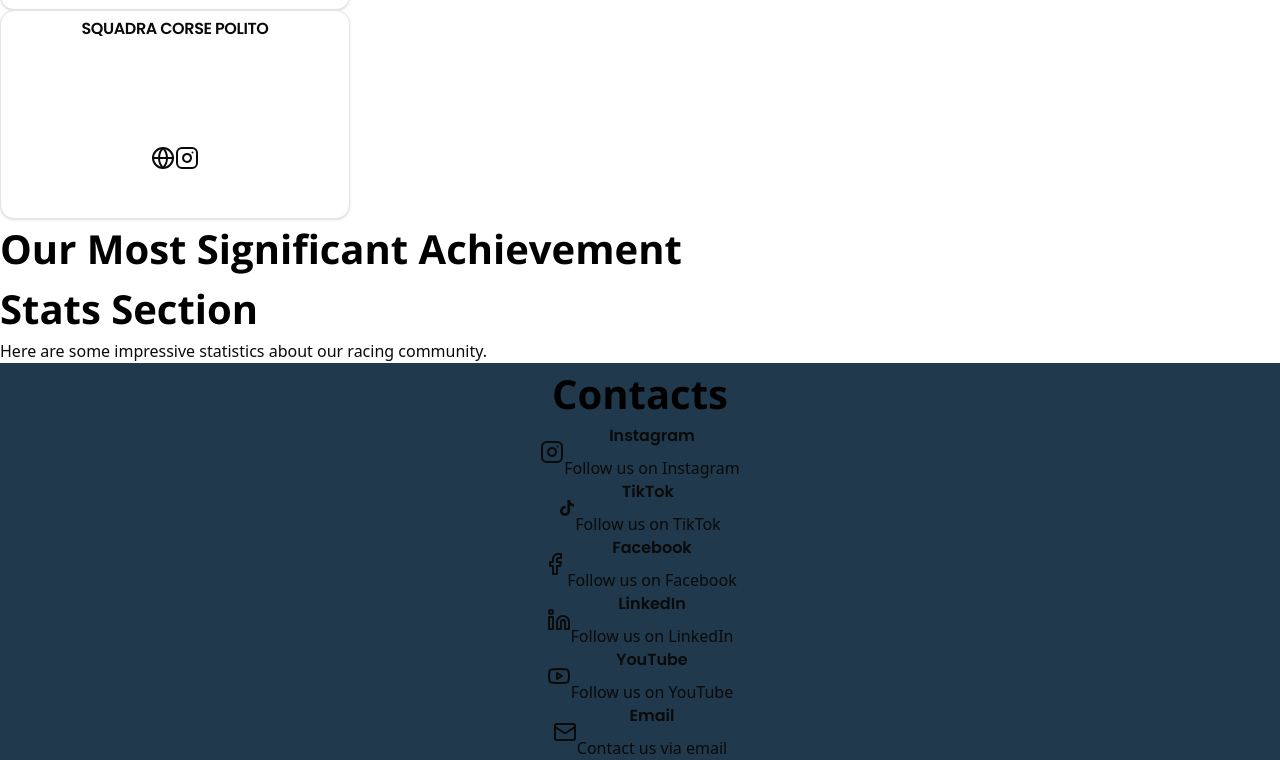
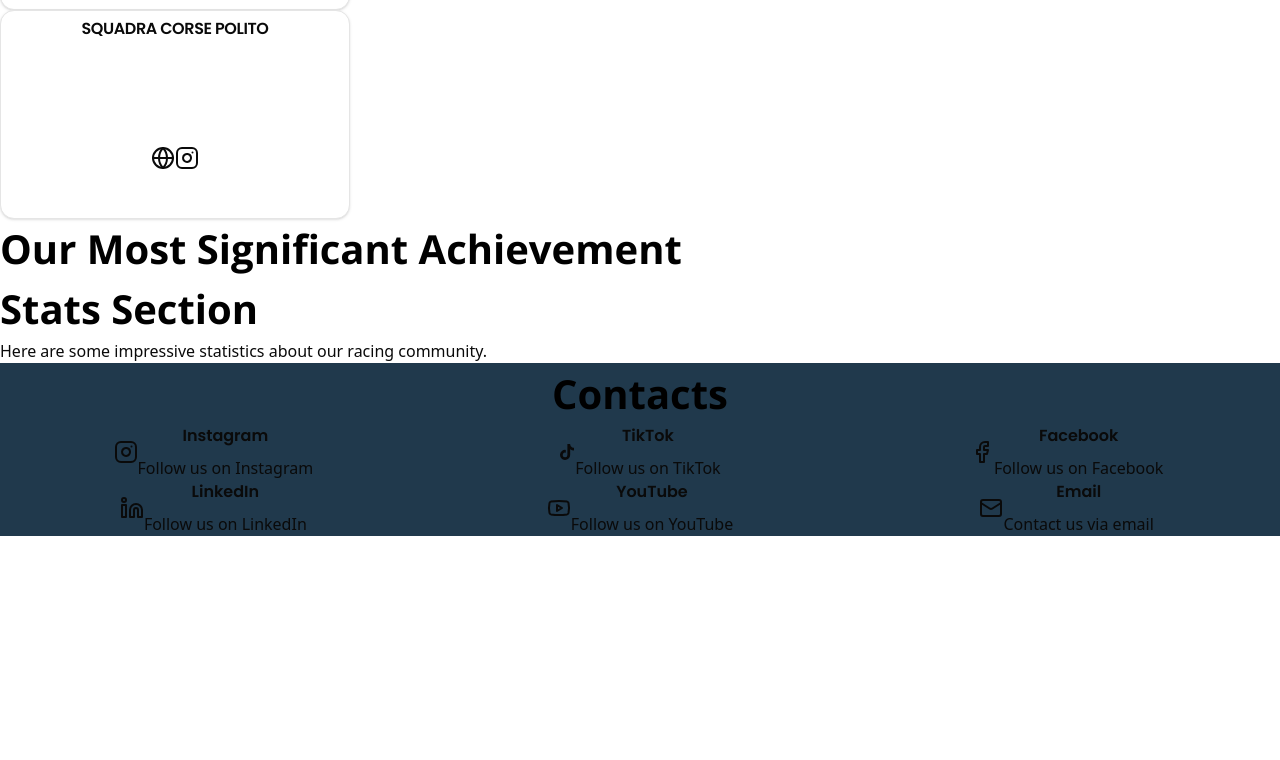
Before and after one commit to notnimo/revolution-racing-web, a Next.js app: page / in a window 1280 px wide. Shown: the part 4246-5006 px from the top of the page. After the commit the page ends 4782 px from the top, so only its background shows below. Built offline with nearby package versions, Linux system fonts and the light colour scheme.

Commit message:
fix: issue with grid not applying resolved

```diff
--- a/src/ui/contacts/badge-section.tsx
+++ b/src/ui/contacts/badge-section.tsx
@@ -8,10 +8,15 @@ function calcRowsCols(numContacts: number): [number, number] {
 
 export function BadgeSection({ contacts }: { contacts: ContactPack }) {
   const [rows, cols] = calcRowsCols(contacts.length);
-  const wrapperStyle = `grid grid-cols-${cols} grid-rows-${rows} w-full`;
+  const wrapperStyle = {
+    display: "grid",
+    gridTemplateColumns: `repeat(${cols}, 1fr)`,
+    gridTemplateRows: `repeat(${rows}, 1fr)`,
+    width: "100%",
+  };
   return (
     <>
-      <div className={wrapperStyle}>
+      <div style={wrapperStyle}>
         {contacts &&
           contacts.map((contact: Contact) => {
             const Icon = matchIcon[contact.type];
```
